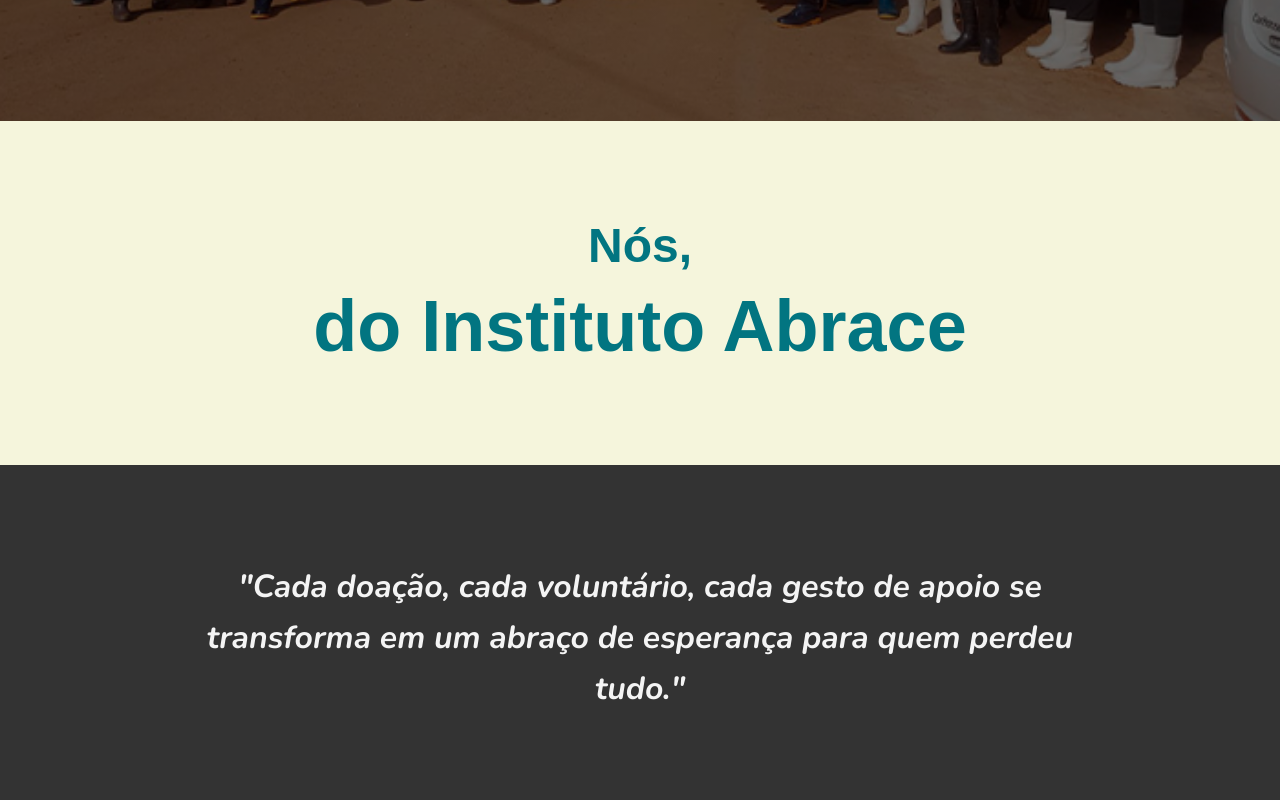
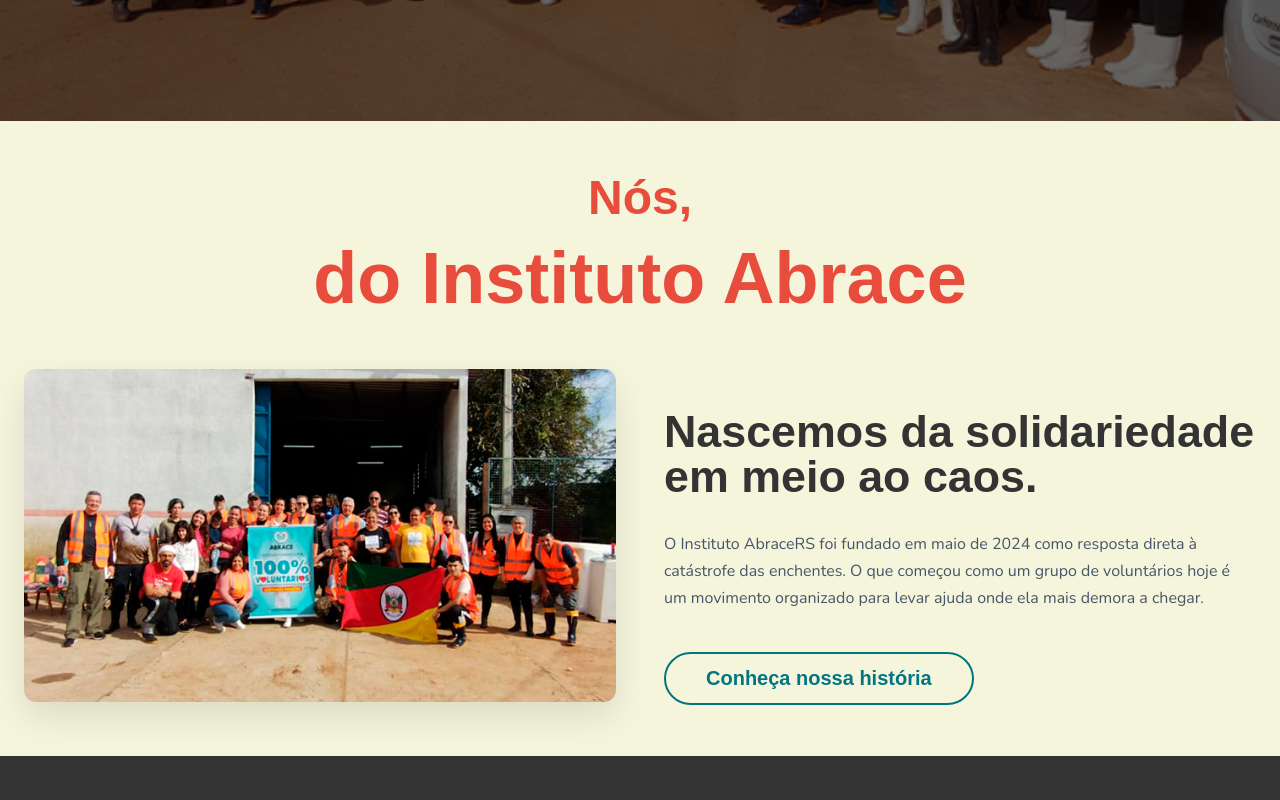
Before and after one commit to OndeJoaoGularte/AbraceRS-v2, an Angular app: page /home in a window 1280 px wide. Shown: the part 680-1480 px from the top of the page. Built offline with nearby package versions, Linux system fonts and the light colour scheme; no server answers; the database is empty; a web font is replaced by a local one.

Commit message:
Ajustes na Home
Implementação do About Component e ajustes na Hero Section

```diff
--- a/src/app/features/home/components/about/about.html
+++ b/src/app/features/home/components/about/about.html
@@ -1 +1,21 @@
-<p>about works!</p>
+<section class="about-section">
+  <div class="container about-grid">
+
+    <div class="image-wrapper">
+      <img src="assets/images/instituto2.jpg" alt="Voluntários do Instituto AbraceRS" class="about-image">
+    </div>
+
+    <div class="content-wrapper">
+      <h2 class="title">Nascemos da solidariedade em meio ao caos.</h2>
+
+      <p class="description">
+        O Instituto AbraceRS foi fundado em maio de 2024 como resposta direta à
+        catástrofe das enchentes. O que começou como um grupo de voluntários hoje é um movimento
+        organizado para levar ajuda onde ela mais demora a chegar.
+      </p>
+
+      <a routerLink="/somos" class="btn-outline">Conheça nossa história</a>
+    </div>
+
+  </div>
+</section>
--- a/src/app/features/home/components/about/about.scss
+++ b/src/app/features/home/components/about/about.scss
@@ -0,0 +1,90 @@
+.about-section {
+  padding: 0 0 3rem 0;
+  background-color: var(--cor-fundo);
+}
+
+.container {
+  max-width: 1320px;
+  margin: 0 auto;
+  padding: 0 1.5rem;
+}
+
+.about-grid {
+  display: grid;
+  grid-template-columns: 1fr 1fr;
+  align-items: center;
+  gap: 3rem;
+}
+
+.image-wrapper {
+  position: relative;
+
+  .about-image {
+    width: 100%;
+    border-radius: 12px;
+    box-shadow: 0 15px 35px rgba(0, 0, 0, 0.1);
+    object-fit: cover;
+    aspect-ratio: 16/9;
+    transition: transform 0.3s ease;
+
+    &:hover {
+      transform: translateY(-5px) scale(1.05);
+    }
+  }
+}
+
+.content-wrapper {
+  display: flex;
+  flex-direction: column;
+  align-items: flex-start;
+
+  .title {
+    font-family: var(--fonte-principal);
+    font-size: clamp(2rem, 4vw, 2.8rem);
+    font-weight: 700;
+    color: var(--cor-texto);
+    margin-bottom: 1rem;
+    line-height: 1;
+  }
+
+  .description {
+    font-family: var(--fonte-secundaria);
+    font-size: 1rem;
+    line-height: 1.7;
+    color: #475569;
+    margin-bottom: 2.5rem;
+  }
+
+  .btn-outline {
+    display: inline-block;
+    text-decoration: none;
+    font-family: var(--fonte-principal);
+    font-size: 1.25rem;
+    font-weight: 700;
+    color: var(--cor-primaria);
+    background-color: transparent;
+    border: 2px solid var(--cor-primaria);
+    padding: 0.8rem 2.5rem;
+    border-radius: 50px;
+    transition: all 0.3s ease;
+
+    &:hover {
+      background-color: var(--cor-primaria);
+      color: var(--cor-texto-claro, #ffffff);
+      transform: translateY(-2px);
+      box-shadow: 0 8px 20px rgba(2, 117, 129, 0.2);
+    }
+  }
+}
+
+@media (max-width: 991px) {
+  .about-grid {
+    grid-template-columns: 1fr;
+    gap: 3rem;
+    text-align: center;
+  }
+
+  .content-wrapper {
+    align-items: center;
+  }
+}
--- a/src/app/features/home/components/about/about.ts
+++ b/src/app/features/home/components/about/about.ts
@@ -1,11 +1,12 @@
 import { Component } from '@angular/core';
+import { RouterModule } from '@angular/router';
 
 @Component({
   selector: 'app-about',
-  imports: [],
+  imports: [RouterModule],
   templateUrl: './about.html',
   styleUrl: './about.scss',
 })
-export class About {
+export class AboutComponent {
 
 }
--- a/src/app/features/home/components/hero/hero.scss
+++ b/src/app/features/home/components/hero/hero.scss
@@ -14,18 +14,19 @@
   position: relative;
   z-index: 2;
   padding: 0 1.5rem;
+  max-width: 1200px;
 }
 
 .hero-title {
   font-family: var(--fonte-principal);
-  font-size: 4rem;
+  font-size: clamp(2rem, 7vw, 4rem);
   font-weight: 700;
   margin-bottom: 1rem;
 }
 
 .hero-subtitle {
   font-family: var(--fonte-secundaria);
-  font-size: 1.5rem;
+  font-size: clamp(1.1rem, 3vw, 1.5rem);
   margin-bottom: 2.5rem;
   line-height: 1.4;
   opacity: 0.9;
@@ -36,7 +37,7 @@
   background-color: var(--cor-destaque);
   color: var(--cor-texto);
   font-family: var(--fonte-principal);
-  font-size: 1.25rem;
+  font-size: clamp(1.1rem, 2.5vw, 1.25rem);
   font-weight: 700;
   text-decoration: none;
   padding: 1rem 2.5rem;
@@ -46,11 +47,12 @@
   &:hover {
     background-color: color-mix(in srgb, var(--cor-destaque), black 5%);
     transform: translateY(-8px) scale(1.3);
-    box-shadow: 0 10px 20px rgba(0,0,0,0.2);
+    box-shadow: 0 10px 20px rgba(0, 0, 0, 0.2);
   }
 }
 
-@media (max-width: 768px) {
-  .hero-title { font-size: 2.8rem; }
-  .hero-subtitle { font-size: 1.2rem; }
+@media (max-width: 991px) {
+  .hero-section {
+    height: calc(100vh - 70px);
+  }
 }
--- a/src/app/features/home/home.html
+++ b/src/app/features/home/home.html
@@ -13,7 +13,8 @@
     </div>
   </section>
 
-  <!-- <app-about></app-about> -->
+  <!-- Seção Sobre Nós -->
+  <app-about></app-about>
 
   <!--
   @if (!isLoading()) {
--- a/src/app/features/home/home.scss
+++ b/src/app/features/home/home.scss
@@ -6,7 +6,7 @@
 }
 
 .breakout-section {
-  padding: 6rem 0;
+  padding: 3rem 0;
   background-color: var(--cor-fundo);
 }
 
@@ -16,8 +16,8 @@
 
 .breakout-title {
   font-family: var(--fonte-principal);
-  color: var(--cor-primaria);
-  font-weight: 700;
+  color: var(--cor-secundaria);
+  font-weight: 800;
   line-height: 1.2;
   margin: 0;
 
@@ -27,7 +27,7 @@
 .breakout-highlight {
   font-family: var(--fonte-principal);
   font-weight: 900;
-  color: var(--cor-primaria);
+  color: var(--cor-secundaria);
 
   font-size: clamp(2.8rem, 8vw, 4.5rem);
   display: block;
--- a/src/app/features/home/home.ts
+++ b/src/app/features/home/home.ts
@@ -7,7 +7,7 @@
 import { AuthService } from '../../core/services/auth/auth';
 
 import { HeroComponent } from './components/hero/hero';
-//import { AboutComponent } from './components/about/about';
+import { AboutComponent } from './components/about/about';
 //import { ProjectsComponent } from './components/projects/projects';
 //import { AssociateComponent } from './components/associate/associate';
 //import { SupportersComponent } from './components/supporters/supporters';
@@ -16,7 +16,7 @@
 
 @Component({
   selector: 'app-home',
-  imports: [CommonModule, RouterModule, HeroComponent],
+  imports: [CommonModule, RouterModule, HeroComponent, AboutComponent],
   templateUrl: './home.html',
   styleUrl: './home.scss',
 })
```
Also changed, not shown: src/assets/images/instituto2.jpg (added).
